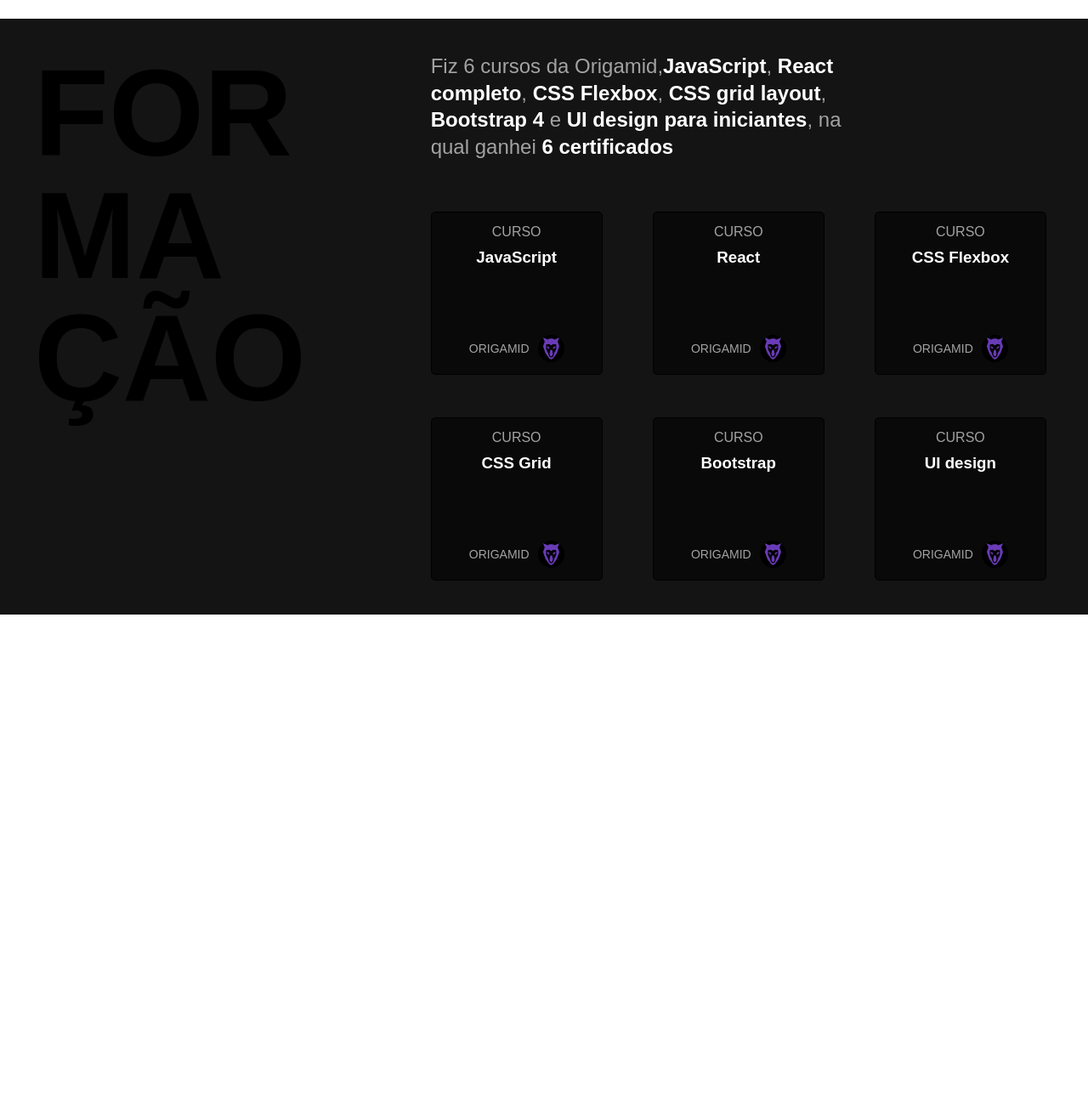
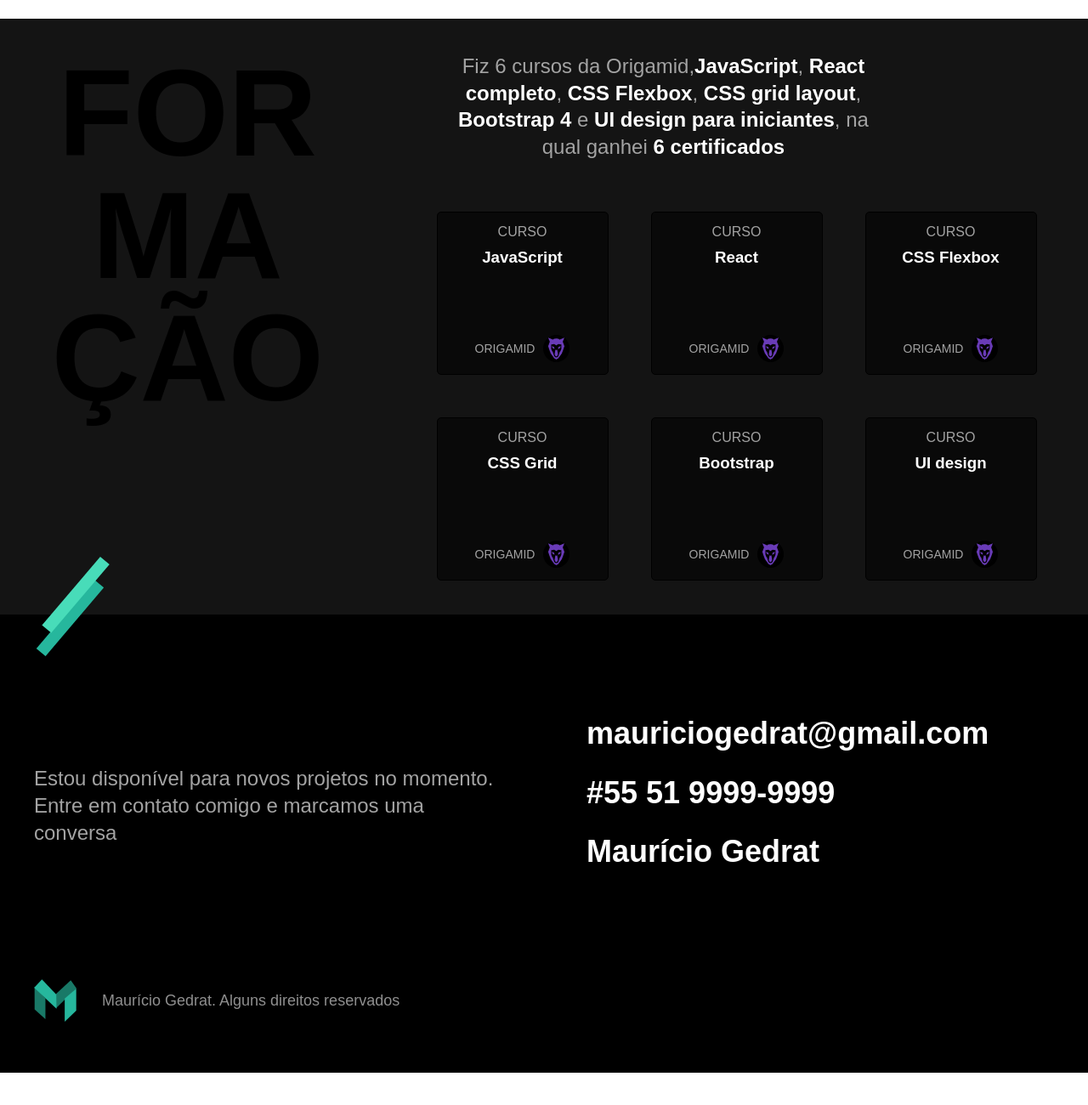
Before and after one commit to MauricioGedrat/projeto-pessoal, a plain HTML site: page index.html in a window 1280 px wide. Shown: the part 1347-2647 px from the top of the page at 85% size. After the commit the page ends 2609 px from the top, so only its background shows below. Drawn offline with Linux system fonts and the light colour scheme.

Commit message:
Site completo

```diff
--- /dev/null
+++ b/css/footer.css
@@ -0,0 +1,49 @@
+.footer {
+  background: #000;
+}
+.footer-container {
+  max-width: 1200px;
+  padding: 120px 20px 60px 20px;
+  margin: 0 auto;
+  display: grid;
+  grid-template-columns: 1fr 1fr;
+  gap: 100px;
+  align-items: center;
+}
+.footer-texto {
+  font-size: 1.5rem;
+  line-height: 1.33;
+  color: #cccc;
+}
+.footer-contato li {
+  font-weight: bold;
+  font-size: 2.25rem;
+  color: #ffff;
+  line-height: 1.1;
+  margin-bottom: 30px;
+}
+.footer-copy {
+  font-size: 1.125rem;
+  color: #8f8f8f;
+  display: flex;
+  align-items: center;
+}
+.footer-marca {
+  width: 50px;
+  height: 50px;
+  margin-right: 30px;
+}
+@media (max-width: 800px) {
+  .footer-container {
+    grid-template-columns: 1fr;
+    gap: 40px;
+  }
+  .footer-contato li {
+    font-size: 1.5rem;
+  }
+}
+@media (max-width: 800px) {
+  .footer-contato li {
+    font-size: 0.875rem;
+  }
+}
--- a/css/form.css
+++ b/css/form.css
@@ -5,9 +5,12 @@
   padding: 40px 20px;
   gap: 100px;
   margin: 0 auto;
+  text-align: center;
+  position: relative;
 }
 .formaçao {
   background: #141414;
+  display: flex;
 }
 .form-titulo {
   text-transform: uppercase;
@@ -48,6 +51,7 @@
   margin-left: 10px;
   border-radius: 50%;
 }
+
 .curso {
   display: flex;
   text-align: center;
@@ -69,19 +73,30 @@
 .tipo-curso {
   margin-top: 10px;
 }
+.seçao-cursos {
+  display: block;
+}
 @media (max-width: 900px) {
   .formaçao-container {
     grid-template-columns: 1fr;
   }
 }
-@media (max-width: 780px) {
-  .cursos-lista {
-    grid-template-columns: 1fr 1fr;
-  }
+
+@media (max-width: 1115px) {
   .form-titulo {
     font-size: 2.5rem;
     max-width: initial;
     color: #a3a3a3;
+  }
+}
+@media (max-width: 983px) {
+  .cursos-lista {
+    grid-template-columns: 1fr 1fr;
+  }
+
+  .seçao-cursos {
+    display: flex;
+    justify-content: center;
   }
 }
 @media (max-width: 510px) {
@@ -89,3 +104,13 @@
     grid-template-columns: 1fr;
   }
 }
+.formaçao-container::after {
+  content: "";
+  display: block;
+  width: 130px;
+  height: 120px;
+  background: url(../Images/Deco1.svg) no-repeat center;
+  position: absolute;
+  bottom: -50px;
+  left: -20px;
+}
--- a/css/style.css
+++ b/css/style.css
@@ -2,12 +2,12 @@
 @import "./intro.css";
 @import "./exp.css";
 @import "./form.css";
+@import "./footer.css";
 
 body {
   font-family: Arial, sans-serif;
   margin: 0px;
   color: #141414;
-  margin-bottom: 1000px;
 }
 h1,
 h2,
--- a/index.html
+++ b/index.html
@@ -106,6 +106,7 @@
             <strong>UI design para iniciantes</strong>, na qual ganhei
             <strong> 6 certificados</strong>
           </p>
+          <div class="seçao-cursos">
             <ul class="cursos-lista">
               <li class="curso">
                 <div class="subcurso">
@@ -164,7 +165,27 @@
             </ul>
           </div>
         </div>
+      </div>
     </section>
     <!-- Fim Formação -->
+    <!-- Footer -->
+    <footer class="footer" id="contato">
+      <div class="footer-container">
+        <p class="footer-texto">
+          Estou disponível para novos projetos no momento. Entre em contato
+          comigo e marcamos uma conversa
+        </p>
+        <ul class="footer-contato">
+          <li>mauriciogedrat@gmail.com</li>
+          <li>#55 51 9999-9999</li>
+          <li>Maurício Gedrat</li>
+        </ul>
+        <p class="footer-copy">
+          <img src="./Images/Marca.svg" alt="" class="footer-marca" /> Maurício
+          Gedrat. Alguns direitos reservados
+        </p>
+      </div>
+    </footer>
+    <!-- Fim Footer -->
   </body>
 </html>
```
Lines whose indentation alone changed are shown as unchanged.
